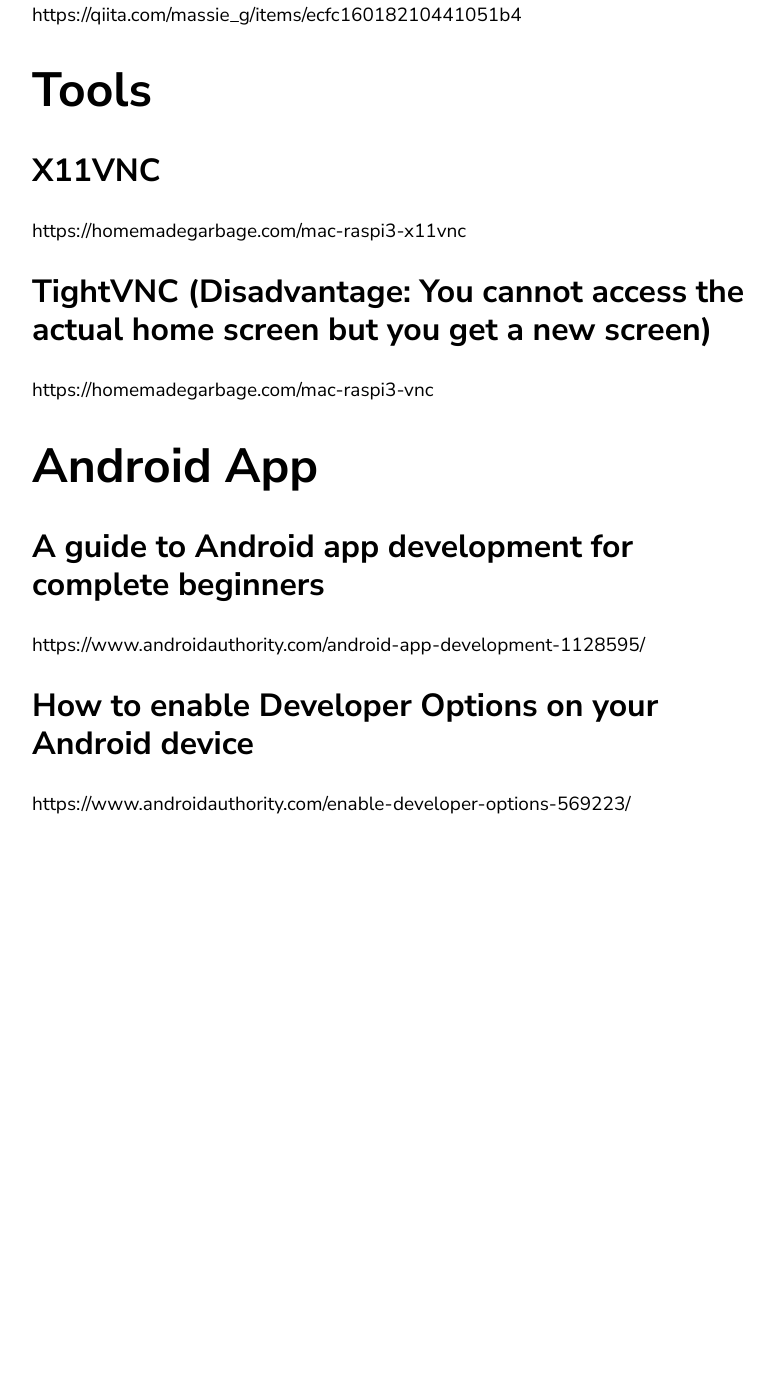
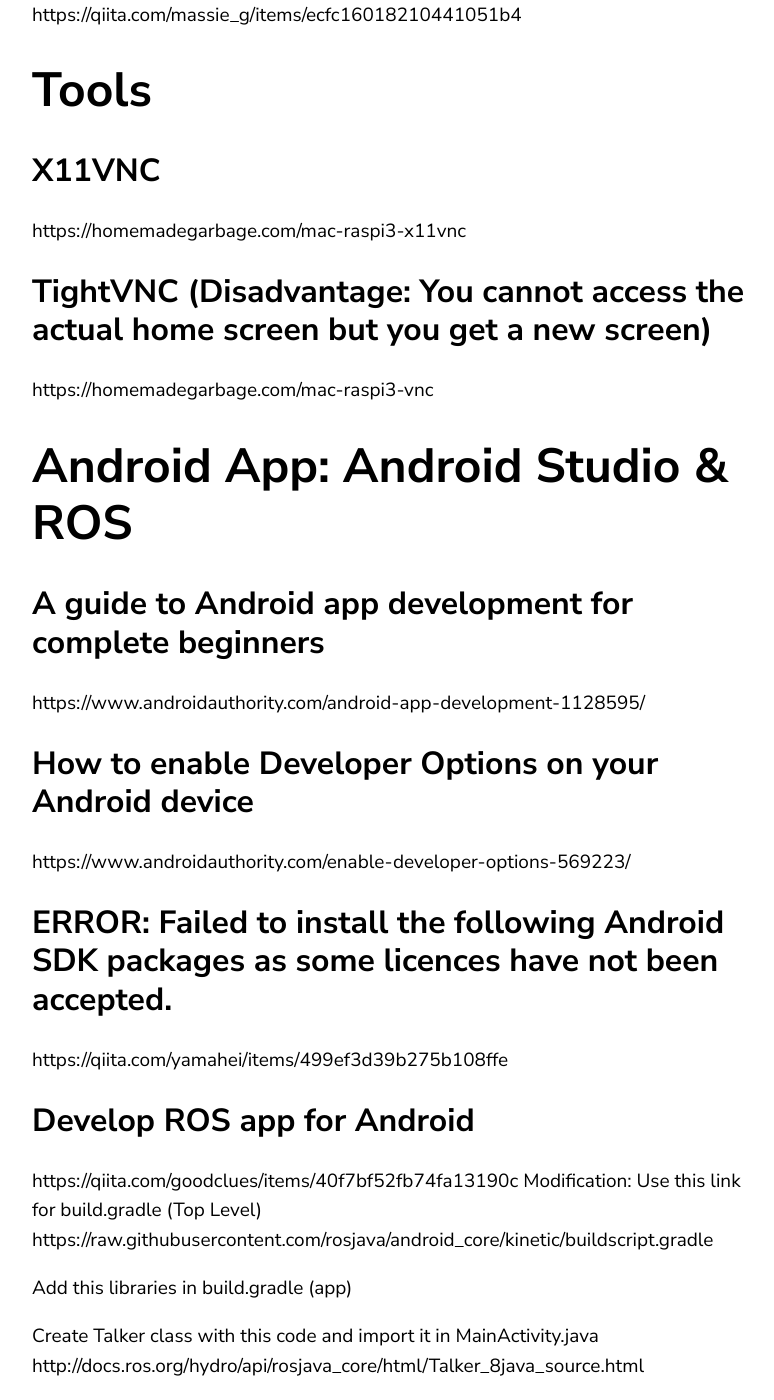
Before and after one commit to jluis9796/jluis9796.github.io, a Jekyll site: the page built from _posts/2020-05-31-manuals.markdown, in a window 1280 px wide and 1400 px high, scrolled down 1338 px. Shown: the whole window, without its empty margins (68-842 px from the left). Built offline with Jekyll 4.4.1, drawn with Linux system fonts in a browser that asks for light colours; before the commit the page ends 2177 px from its top, so only the background shows below that.

Commit message:
Update 2020-05-31-manuals.markdown

```diff
--- a/_posts/2020-05-31-manuals.markdown
+++ b/_posts/2020-05-31-manuals.markdown
@@ -30,10 +30,25 @@ https://homemadegarbage.com/mac-raspi3-x11vnc
 ## TightVNC (Disadvantage: You cannot access the actual home screen but you get a new screen)
 https://homemadegarbage.com/mac-raspi3-vnc
 
-# Android App
+# Android App: Android Studio & ROS
 
 ## A guide to Android app development for complete beginners
 https://www.androidauthority.com/android-app-development-1128595/
 
 ## How to enable Developer Options on your Android device
 https://www.androidauthority.com/enable-developer-options-569223/
+
+## ERROR: Failed to install the following Android SDK packages as some licences have not been accepted.
+https://qiita.com/yamahei/items/499ef3d39b275b108ffe
+
+## Develop ROS app for Android
+https://qiita.com/goodclues/items/40f7bf52fb74fa13190c
+Modification:
+Use this link for build.gradle (Top Level)
+https://raw.githubusercontent.com/rosjava/android_core/kinetic/buildscript.gradle
+
+Add this libraries in build.gradle (app)
+
+
+Create Talker class with this code and import it in MainActivity.java
+http://docs.ros.org/hydro/api/rosjava_core/html/Talker_8java_source.html
```
